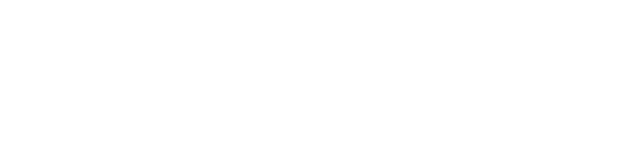
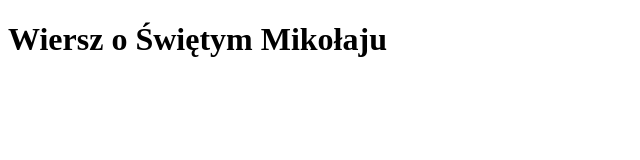
Before and after one commit to CezaryMalin/learning-git-2, a plain HTML site: page index.html in a window 1280 px wide. Shown: the whole page, without its empty margins (0-640 px from the left). Drawn offline with Linux system fonts and the light colour scheme.

Commit message:
Add html for page header

```diff
--- a/index.html
+++ b/index.html
@@ -6,6 +6,12 @@
     <title>learning-git-2</title>
 </head>
 <body>
-
+    <header class="page-title">
+        <div class="row-tittle">
+            <div class="container">
+                <h1 class=page-title>Wiersz o Świętym Mikołaju </h1>
+            </div>
+        </div>
+    </header>
 </body>
 </html>
```
